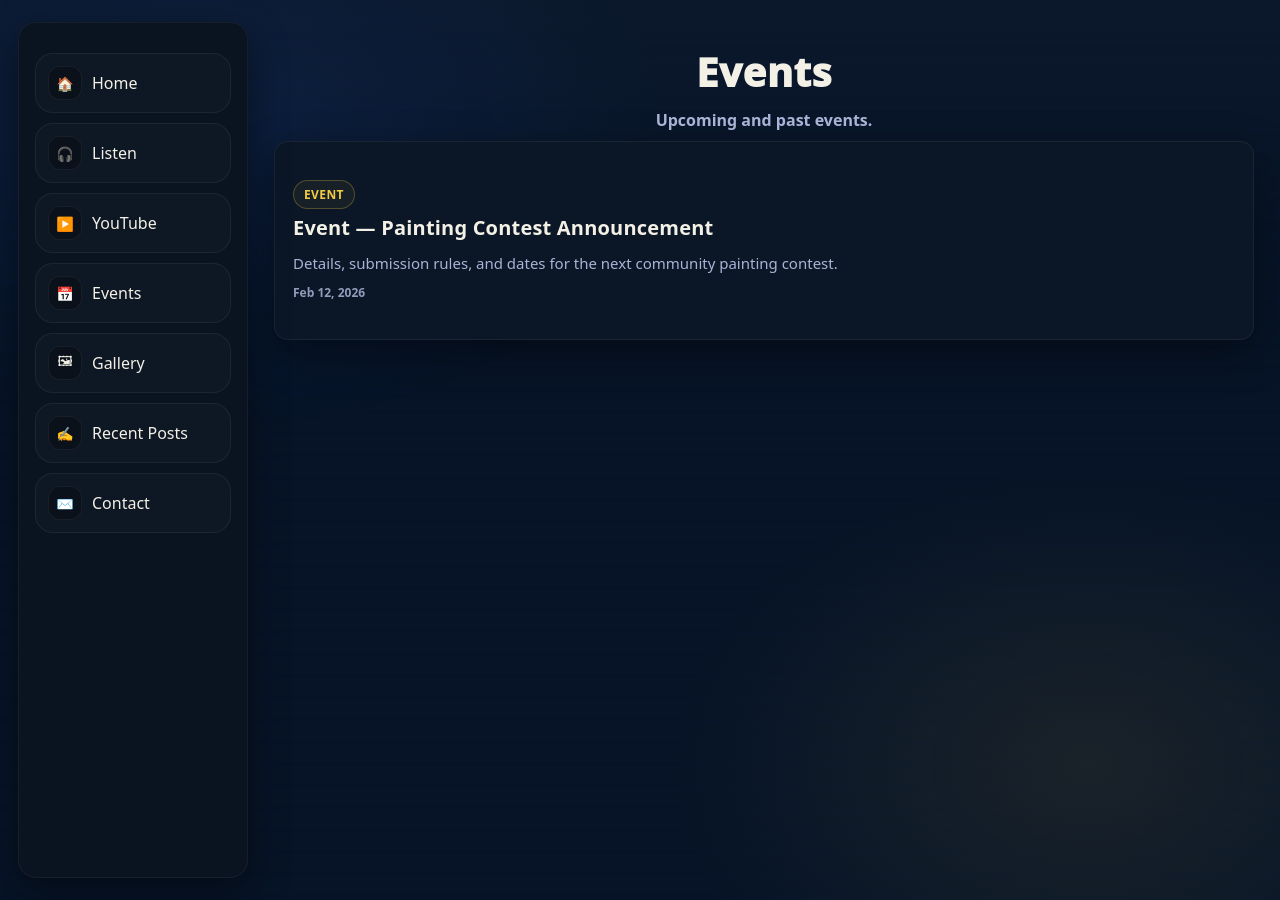
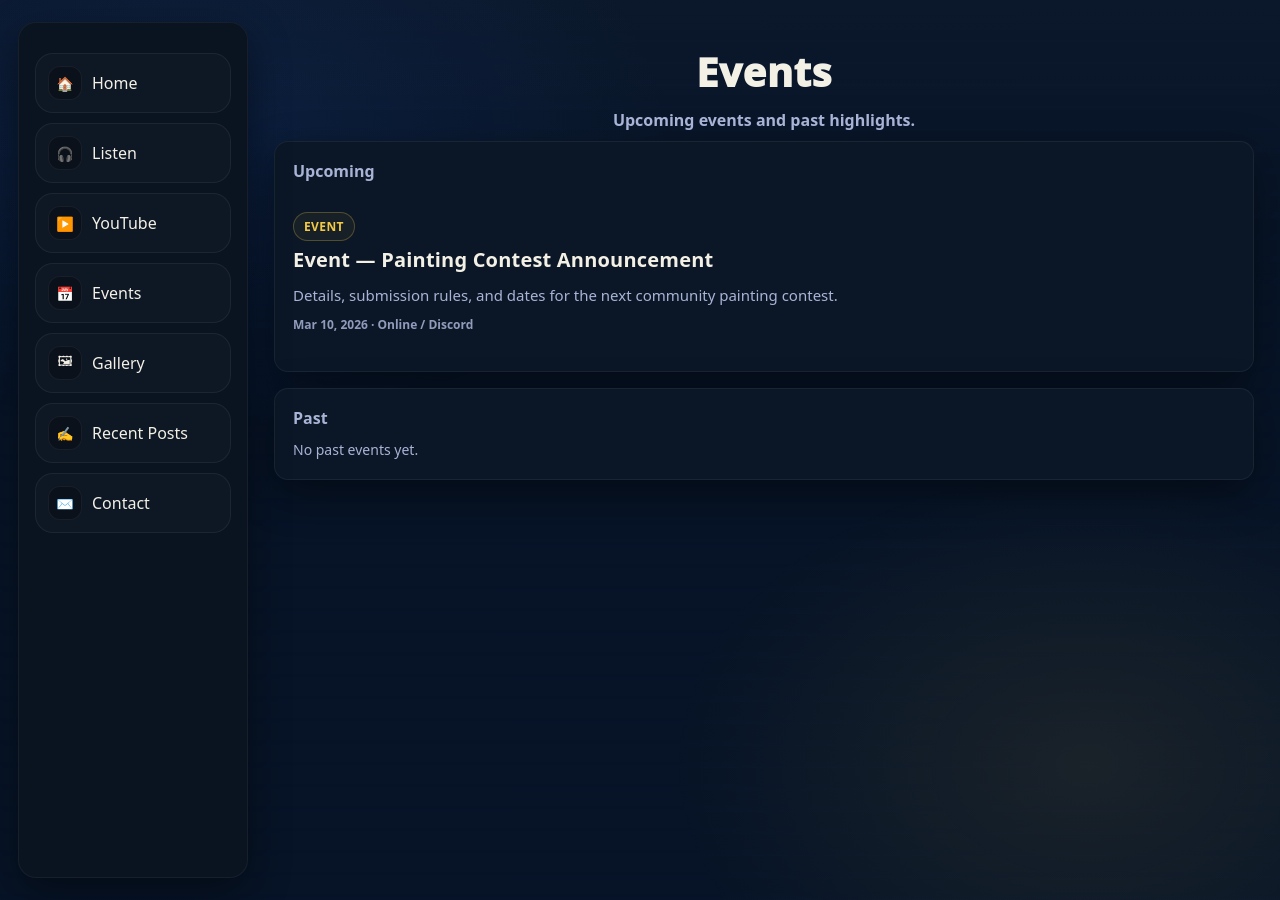
Before and after one commit to InventorofSoup/ArachneAWebsite, a Jekyll site: the page built from events.md, in a window 1280 px wide. Built offline with Jekyll 4.4.1, drawn with Linux system fonts in a browser that asks for light colours.

Commit message:
Update events.md

```diff
--- a/events.md
+++ b/events.md
@@ -6,23 +6,63 @@ permalink: /events/
 
 <header class="header">
   <h1 class="logo" style="font-size:40px; color: var(--text);">Events</h1>
-  <p class="tagline">Upcoming and past events.</p>
+  <p class="tagline">Upcoming events and past highlights.</p>
 </header>
 
+{% assign today = "now" | date: "%s" %}
+
 <section class="panel section">
-  {% assign ev = site.posts | where: "content_type", "event" | sort: "date" | reverse %}
+  <h2 class="feed-title">Upcoming</h2>
 
-  {% if ev.size == 0 %}
-    <p class="small">No events posted yet.</p>
-  {% endif %}
+  {% assign upcoming = site.posts | where: "content_type", "event" | sort: "event_date" %}
+  {% assign has_upcoming = false %}
 
-  {% for post in ev %}
-    <div class="post-row">
-      <div class="tag">EVENT</div>
-      <h3 class="hline"><a href="{{ site.baseurl }}{{ post.url }}">{{ post.title }}</a></h3>
-      <p class="excerpt">{{ post.excerpt | default: post.content | strip_html | truncate: 160 }}</p>
-      <div class="meta">{{ post.date | date: "%b %d, %Y" }}</div>
-    </div>
-    {% unless forloop.last %}<hr class="divider">{% endunless %}
+  {% for post in upcoming %}
+    {% assign ev = post.event_date | date: "%s" %}
+    {% if ev >= today %}
+      {% assign has_upcoming = true %}
+      <div class="post-row">
+        <div class="tag">EVENT</div>
+        <h3 class="hline"><a href="{{ site.baseurl }}{{ post.url }}">{{ post.title }}</a></h3>
+        <p class="excerpt">{{ post.excerpt | default: post.content | strip_html | truncate: 160 }}</p>
+        <div class="meta">
+          {{ post.event_date | date: "%b %d, %Y" }}
+          {% if post.location %} · {{ post.location }}{% endif %}
+        </div>
+      </div>
+      {% unless forloop.last %}<hr class="divider">{% endunless %}
+    {% endif %}
   {% endfor %}
+
+  {% unless has_upcoming %}
+    <p class="small">No upcoming events yet.</p>
+  {% endunless %}
 </section>
+
+<section class="panel section" style="margin-top:16px;">
+  <h2 class="feed-title">Past</h2>
+
+  {% assign past = site.posts | where: "content_type", "event" | sort: "event_date" | reverse %}
+  {% assign has_past = false %}
+
+  {% for post in past %}
+    {% assign ev = post.event_date | date: "%s" %}
+    {% if ev < today %}
+      {% assign has_past = true %}
+      <div class="post-row">
+        <div class="tag">EVENT</div>
+        <h3 class="hline"><a href="{{ site.baseurl }}{{ post.url }}">{{ post.title }}</a></h3>
+        <p class="excerpt">{{ post.excerpt | default: post.content | strip_html | truncate: 160 }}</p>
+        <div class="meta">
+          {{ post.event_date | date: "%b %d, %Y" }}
+          {% if post.location %} · {{ post.location }}{% endif %}
+        </div>
+      </div>
+      {% unless forloop.last %}<hr class="divider">{% endunless %}
+    {% endif %}
+  {% endfor %}
+
+  {% unless has_past %}
+    <p class="small">No past events yet.</p>
+  {% endunless %}
+</section>
```
